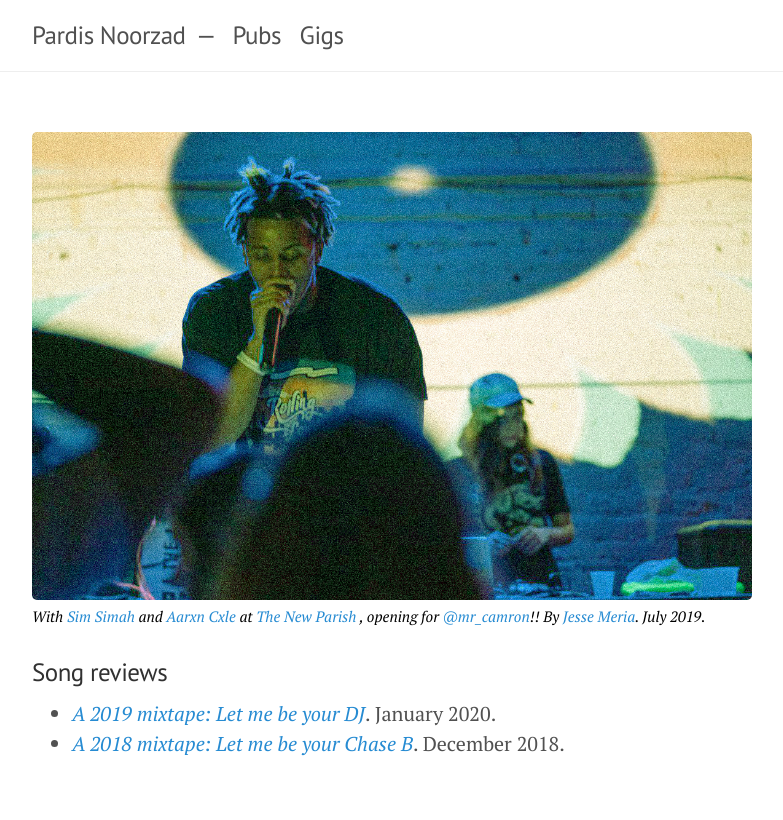
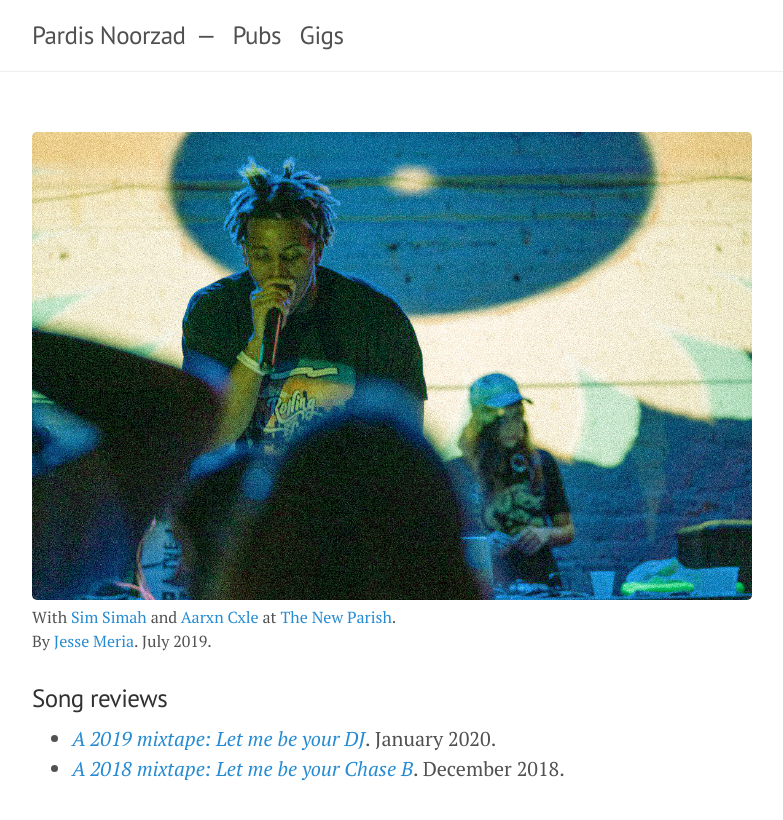
Before and after one commit to djpardis/djpardis.github.io, a Jekyll site: the page built from gigs.md, in a window 1280 px wide. Shown: the top 820 px of the page, without its empty margins (248-1031 px from the left). Built offline with Jekyll 4.4.1, drawn with Linux system fonts in a browser that asks for light colours.

Commit message:
Fix inline style

```diff
--- a/gigs.md
+++ b/gigs.md
@@ -4,9 +4,9 @@ title: Gigs
 published: true
 ---
 
-<figure>
+<figure style="margin: auto">
 <img src="../files/pics/djing.jpg" alt="Pardis Noorzad (aka DJ Pardis) and Sim Simah" title="Pardis Noorzad (aka DJ Pardis) and Sim Simah" style="margin:5px 0px">
-<figcaption>With <a href="https://soundcloud.com/ohsimsimah" target="_blank">Sim Simah</a> and <a href="https://soundcloud.com/ohsimsimah/flavor-feat-aarxn-cxle-adn-rd" target="_blank">Aarxn Cxle</a> at <a href="https://www.thenewparish.com/" target="_blank">The New Parish</a> , opening for <a href="https://www.instagram.com/mr_camron/?hl=en" target="_blank">@mr_camron</a>!! By <a href="https://photos.meria.agency/" target="_blank">Jesse Meria</a>. July 2019.</figcaption>
+<figcaption style="font-size: 16px;">With <a href="https://soundcloud.com/ohsimsimah" target="_blank">Sim Simah</a> and <a href="https://soundcloud.com/ohsimsimah/flavor-feat-aarxn-cxle-adn-rd" target="_blank">Aarxn Cxle</a> at <a href="https://www.thenewparish.com/" target="_blank">The New Parish</a>.<br>By <a href="https://photos.meria.agency/" target="_blank">Jesse Meria</a>. July 2019.</figcaption>
 </figure>
 
 ### Song reviews
--- a/public/css/lanyon.css
+++ b/public/css/lanyon.css
@@ -561,20 +561,3 @@ a.pagination-item:hover {
 .layout-reverse.sidebar-overlay #sidebar-checkbox:checked ~ .sidebar {
   box-shadow: -.25rem 0 .5rem rgba(0,0,0,.1);
 }
-
-/*
-* Figure with caption
-*
-*/
-
-figure {
-  margin: auto;
-}
-
-figcaption {
-  background-color: white;
-  color: black;
-  font-style: italic;
-  font-size: 15px;
-  text-align: left;
-}
```
